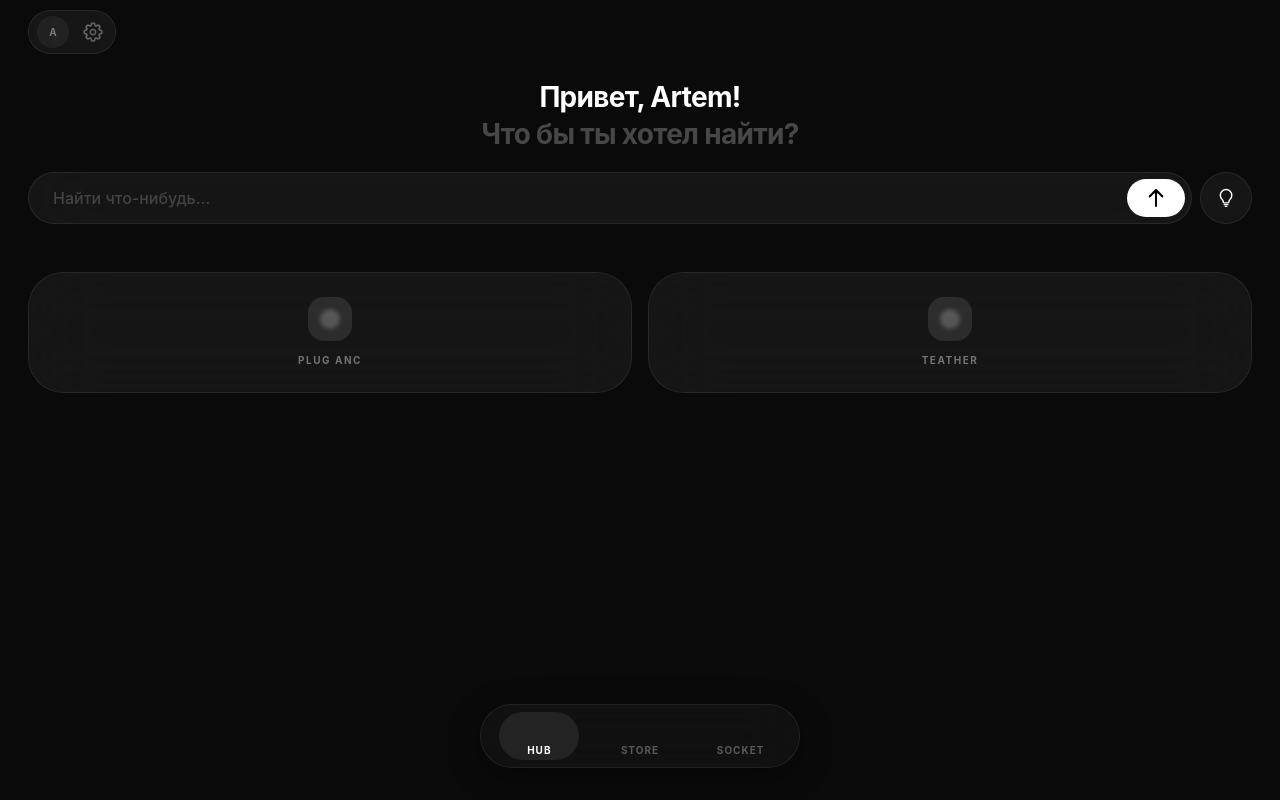
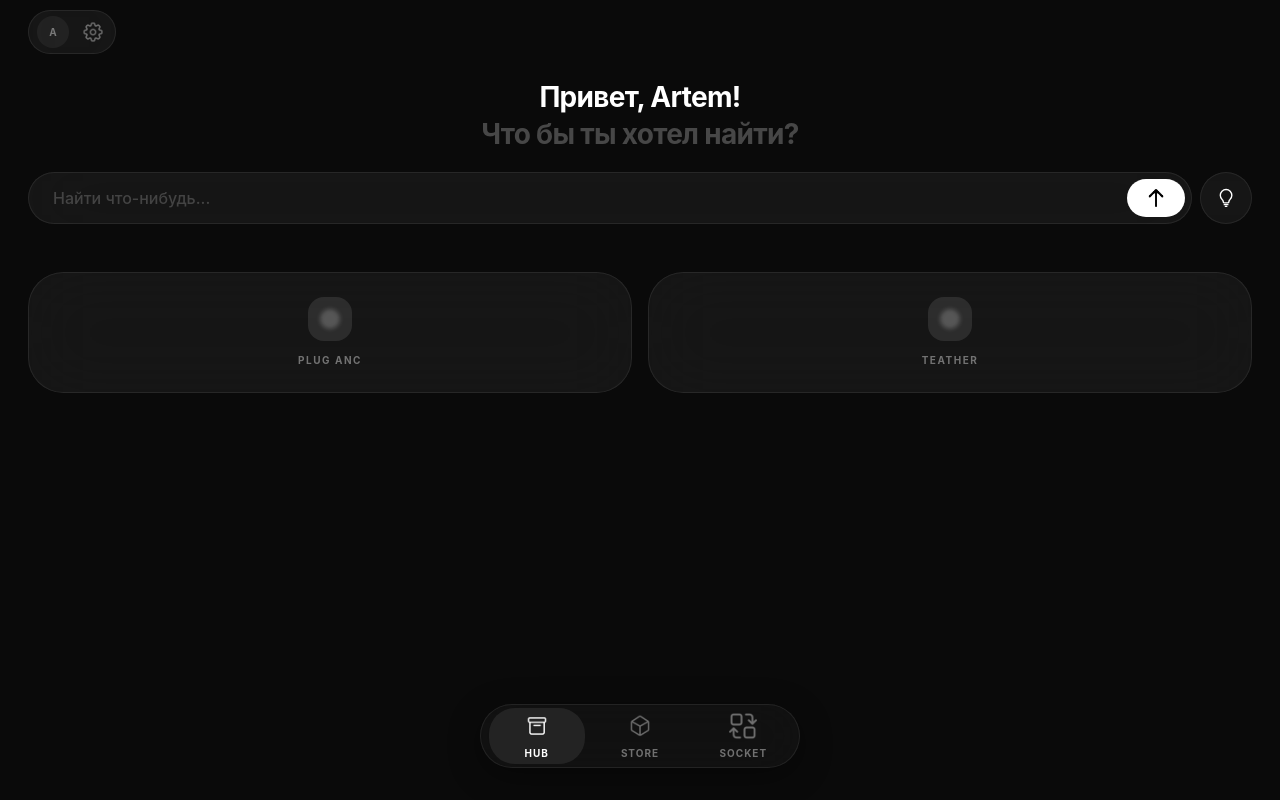
Before and after one commit to fugu70539/PluginBox, a Next.js app: page / in a window 1280 px wide. Built offline with nearby package versions, Linux system fonts and the light colour scheme; no server answers.

Commit message:
Update TabBar.tsx

```diff
--- a/src/components/ui/TabBar.tsx
+++ b/src/components/ui/TabBar.tsx
@@ -1,36 +1,20 @@
 "use client";
 
 import { motion } from "framer-motion";
-import Lottie from "lottie-react";
-import { useEffect, useState } from "react";
+
+interface TabConfig {
+  id: string;
+  icon: string;
+  label: string;
+}
 
 interface TabbarProps {
   activeTab: string;
   setActiveTab: (id: string) => void;
+  tabsConfig: TabConfig[];
 }
 
-const tabsConfig = [
-  { id: "hub", path: "/Icons/Hub.json", label: "Hub" },
-  { id: "store", path: "/Icons/Store.json", label: "Store" },
-  { id: "socket", path: "/Icons/Socket.json", label: "Socket" },
-];
-
-export const Tabbar = ({ activeTab, setActiveTab }: TabbarProps) => {
-  const [animations, setAnimations] = useState<Record<string, any>>({});
-
-  // Загружаем JSON файлы как обычные данные, а не как модули
-  useEffect(() => {
-    tabsConfig.forEach(async (tab) => {
-      try {
-        const res = await fetch(tab.path);
-        const data = await res.json();
-        setAnimations(prev => ({ ...prev, [tab.id]: data }));
-      } catch (e) {
-        console.error("Failed to load animation:", tab.path);
-      }
-    });
-  }, []);
-
+export const Tabbar = ({ activeTab, setActiveTab, tabsConfig }: TabbarProps) => {
   const handleTabClick = (id: string) => {
     const tg = (window as any).Telegram?.WebApp;
     if (tg?.HapticFeedback) {
@@ -41,37 +25,32 @@ export const Tabbar = ({ activeTab, setActiveTab }: TabbarProps) => {
 
   return (
     <div className="fixed bottom-8 left-0 right-0 z-50 flex justify-center px-7 pointer-events-none">
-      <nav className="tabbar-glass h-[64px] w-full max-w-[320px] rounded-[32px] flex items-center justify-around px-2 relative pointer-events-auto">
+      <nav className="tabbar-glass h-[64px] w-full max-w-[320px] rounded-[32px] flex items-center justify-around px-1 relative pointer-events-auto">
         {tabsConfig.map((tab) => {
           const isActive = activeTab === tab.id;
-          const animData = animations[tab.id];
-
           return (
             <button
               key={tab.id}
               onClick={() => handleTabClick(tab.id)}
-              className="relative flex flex-col items-center justify-center w-20 h-12 transition-all active:scale-90"
+              className="relative flex flex-col items-center justify-center w-24 h-14 transition-all active:scale-95"
             >
               {isActive && (
                 <motion.div
                   layoutId="tab-highlight"
-                  className="absolute inset-0 tab-active-bg rounded-[24px] z-0"
+                  className="absolute inset-0 tab-active-bg rounded-[26px] z-0"
                   transition={{ type: "spring", stiffness: 350, damping: 30 }}
                 />
               )}
 
-              <div className="relative z-10 size-6 flex items-center justify-center">
-                {animData && (
-                  <Lottie
-                    animationData={animData}
-                    loop={isActive}
-                    autoplay={isActive}
-                    style={{ width: '100%', height: '100%', opacity: isActive ? 1 : 0.3 }}
-                  />
-                )}
+              <div className="relative z-10 size-7 flex items-center justify-center">
+                <img
+                  src={tab.icon}
+                  alt={tab.label}
+                  className={`size-full object-contain transition-opacity duration-300 ${isActive ? 'opacity-100' : 'opacity-40'}`}
+                />
               </div>
 
-              <span className={`text-[10px] mt-1 font-bold uppercase tracking-widest relative z-10 transition-opacity duration-300 ${isActive ? 'opacity-100 text-white' : 'opacity-30 text-white'}`}>
+              <span className={`text-[10px] mt-1.5 font-bold uppercase tracking-widest relative z-10 transition-opacity duration-300 ${isActive ? 'opacity-100 text-white' : 'opacity-40 text-white'}`}>
                 {tab.label}
               </span>
             </button>
```
